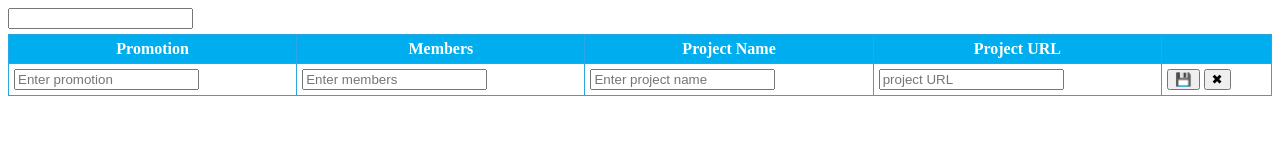
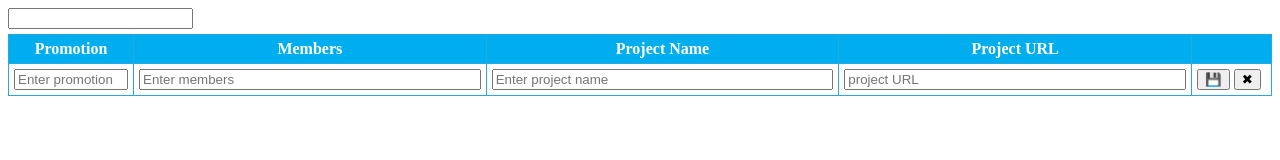
Before and after one commit to alexdodoc/teams-networking, a website built with webpack: page src/index.html in a window 1280 px wide. Built offline with nearby package versions, Linux system fonts and the light colour scheme; files whose address does not match are found by name.

Commit message:
css improvements (colgroup) and input size

```diff
--- a/src/index.css
+++ b/src/index.css
@@ -18,6 +18,14 @@ table tr:nth-child(even) {
   background-color: #f2f2f2;
 }
 
+table tfoot input[type="text"] {
+  width: 100%;
+}
+
+input:not([type="image" i]) {
+  box-sizing: border-box;
+}
+
 .link-btn {
   cursor: pointer;
   color: #0096d6;
--- a/src/index.html
+++ b/src/index.html
@@ -13,6 +13,13 @@
     </div>
     <form id="editForm" action="" method="post">
       <table>
+        <colgroup>
+          <col span="1" style="width: 125px" />
+          <col span="1" />
+          <col span="1" />
+          <col span="1" />
+          <col span="1" style="width: 80px" />
+        </colgroup>
         <thead>
           <tr>
             <th>Promotion</th>
```
